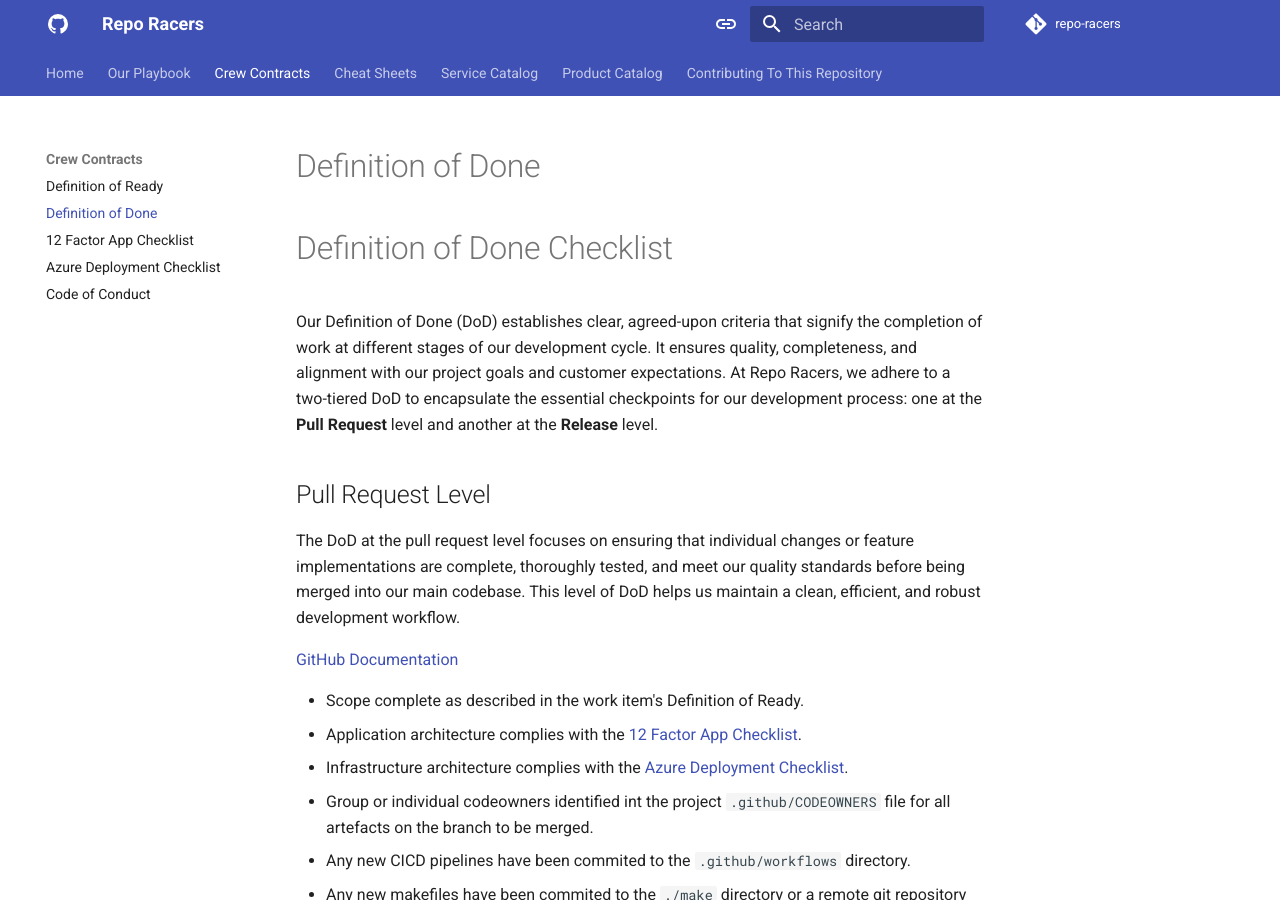
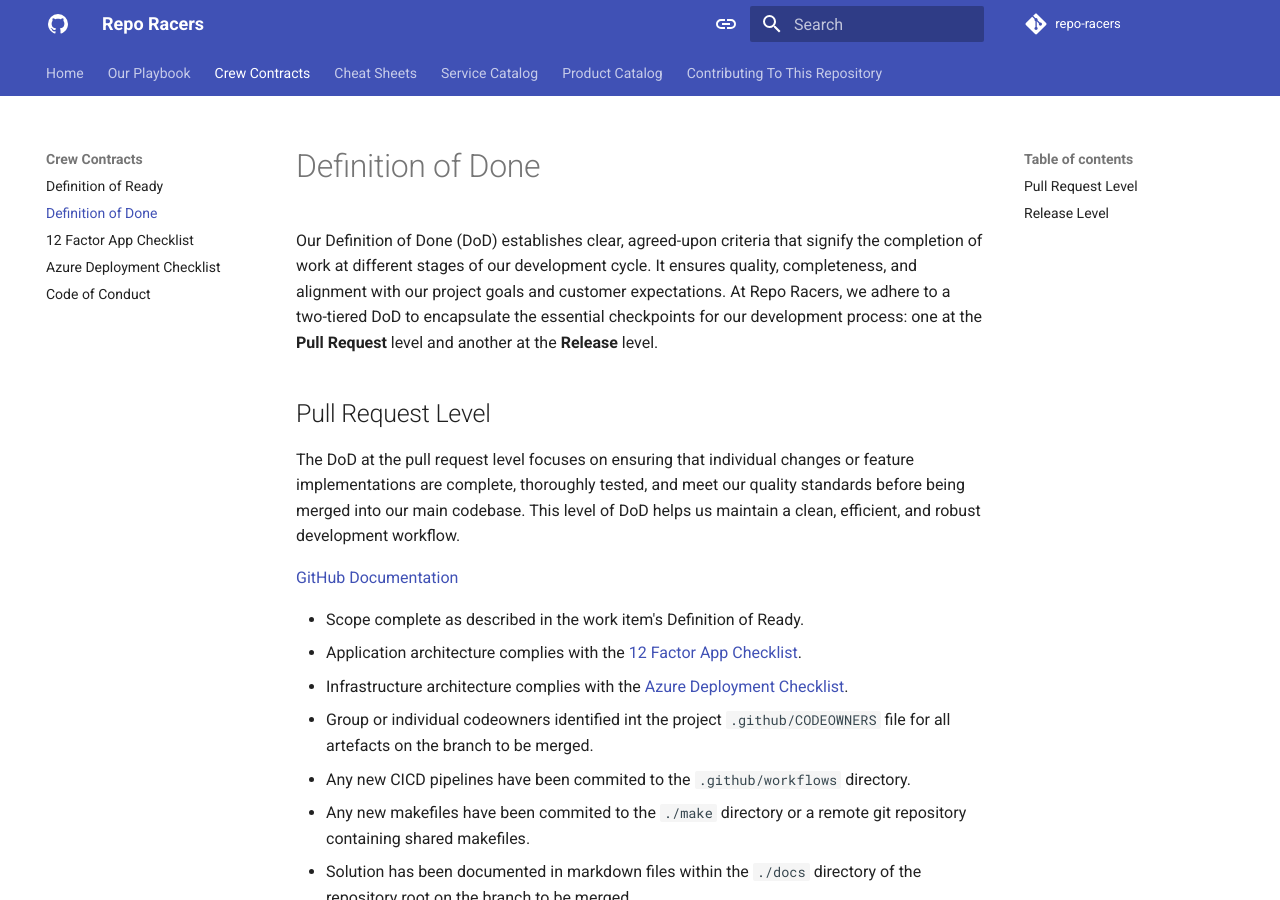
Before and after one commit to repo-racers/repo-racers, an MkDocs documentation site: the page built from docs/crew_contracts/definition_of_done.md, in a window 1280 px wide and 900 px high. Built offline with MkDocs 1.6.1 and Material for MkDocs 9.7.7, drawn with Linux system fonts in a browser that asks for light colours; comment, search, counter and statistics services are not loaded.

Commit message:
Update definition_of_done.md

```diff
--- a/docs/crew_contracts/definition_of_done.md
+++ b/docs/crew_contracts/definition_of_done.md
@@ -1,6 +1,4 @@
 # Definition of Done
-
-# Definition of Done Checklist
 
 Our Definition of Done (DoD) establishes clear, agreed-upon criteria that signify the completion of work at different stages of our development cycle. It ensures quality, completeness, and alignment with our project goals and customer expectations. At Repo Racers, we adhere to a two-tiered DoD to encapsulate the essential checkpoints for our development process: one at the **Pull Request** level and another at the **Release** level.
 
```
